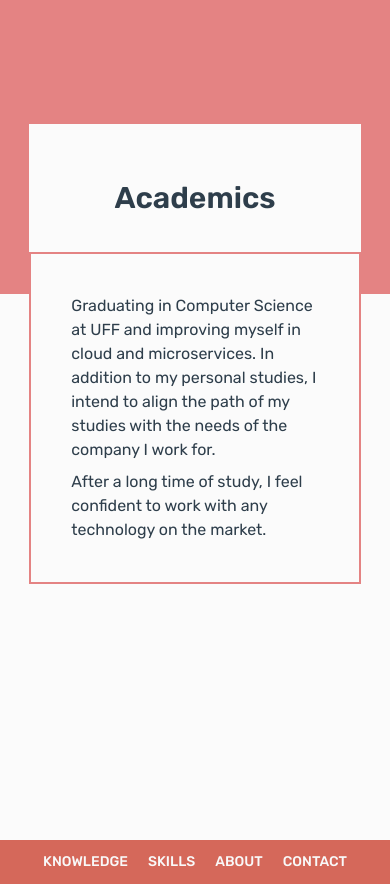
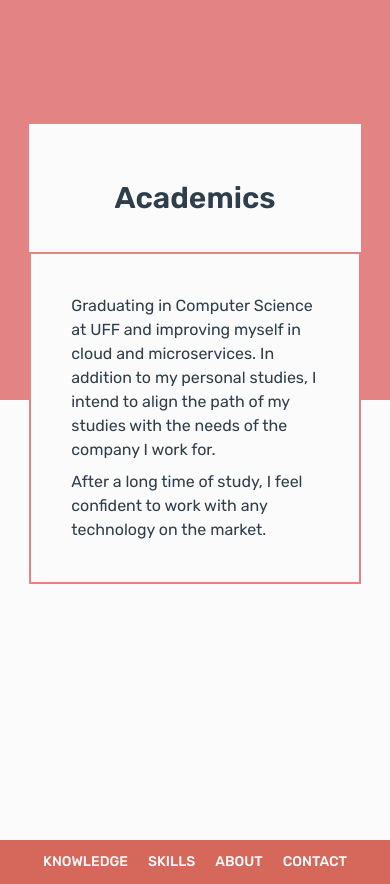
Before and after one commit to felipemalli/portfolio, a React (Vite) app: page / in a window 390 px wide. Shown: the part 2580-3464 px from the top of the page. Built offline with nearby package versions, Linux system fonts and the light colour scheme.

Commit message:
style: fix background color divs in about section

```diff
--- a/src/components/about-section/AboutSection.tsx
+++ b/src/components/about-section/AboutSection.tsx
@@ -57,8 +57,8 @@ export const AboutSection: React.FC = () => {
             </div>
           </div>
         </InViewDiv>
+        <div className="absolute h-3/5 top-0 right-0 w-screen bg-primary-300 -z-20" />
       </aside>
-      {/* <div className="absolute h-3/5 top-0 right-0 w-screen bg-primary-300 -z-20" /> */}
     </section>
   );
 };
--- a/src/pages/LandingPage.tsx
+++ b/src/pages/LandingPage.tsx
@@ -24,7 +24,7 @@ export const LandingPage: React.FC = () => {
           </div>
         </div>
       </article>
-      <div className='absolute bg-primary-300 mt-48 w-screen h-[70rem] sm:h-[65rem] md:h-[71rem] 2xl:h-[60rem] -z-10'/>
+      <div className='absolute bg-primary-300 mt-48 w-screen h-[60rem] md:h-[71rem] 2xl:h-[60rem] -z-10'/>
       <article className='mx-auto'>
         <AboutSection />
       </article>
```
